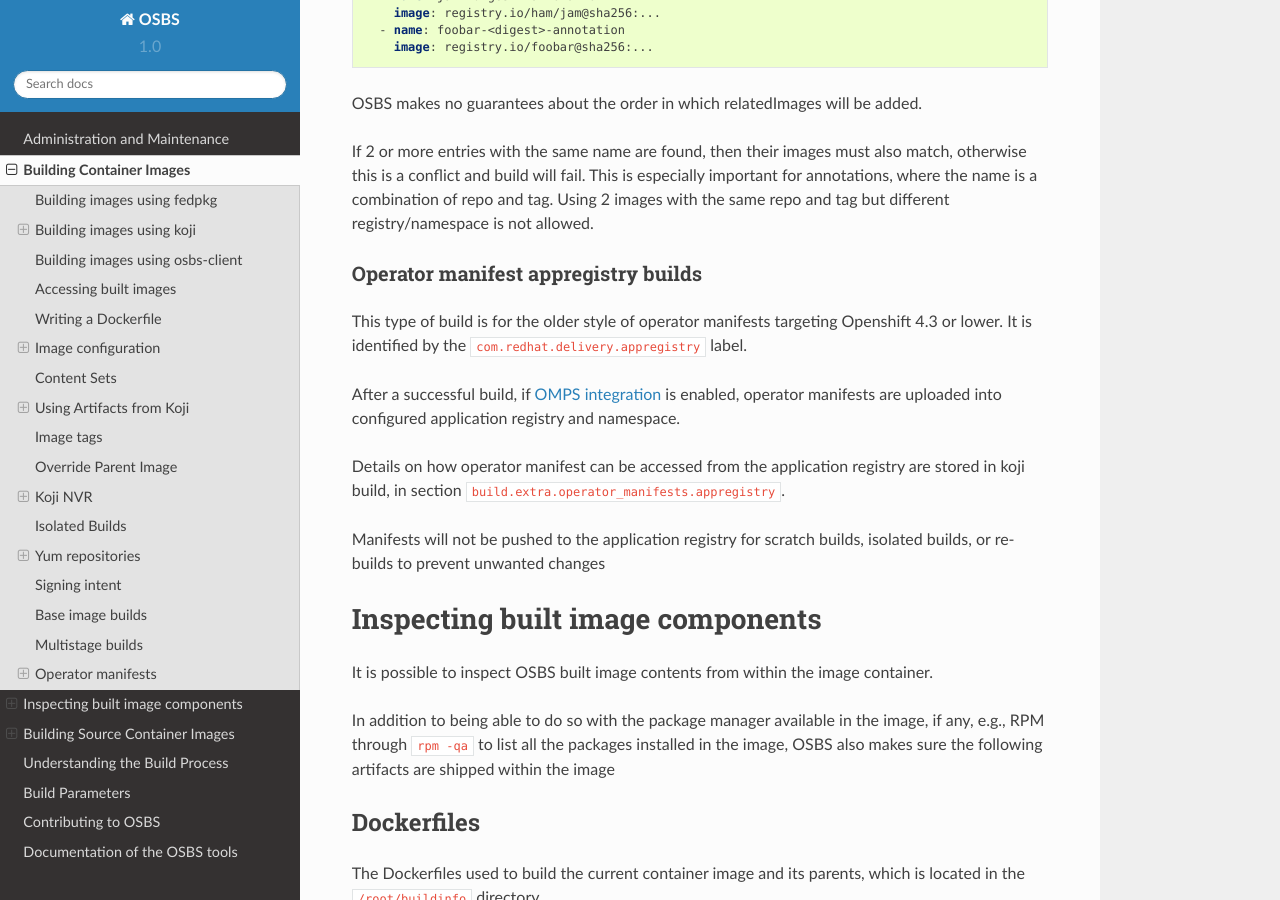
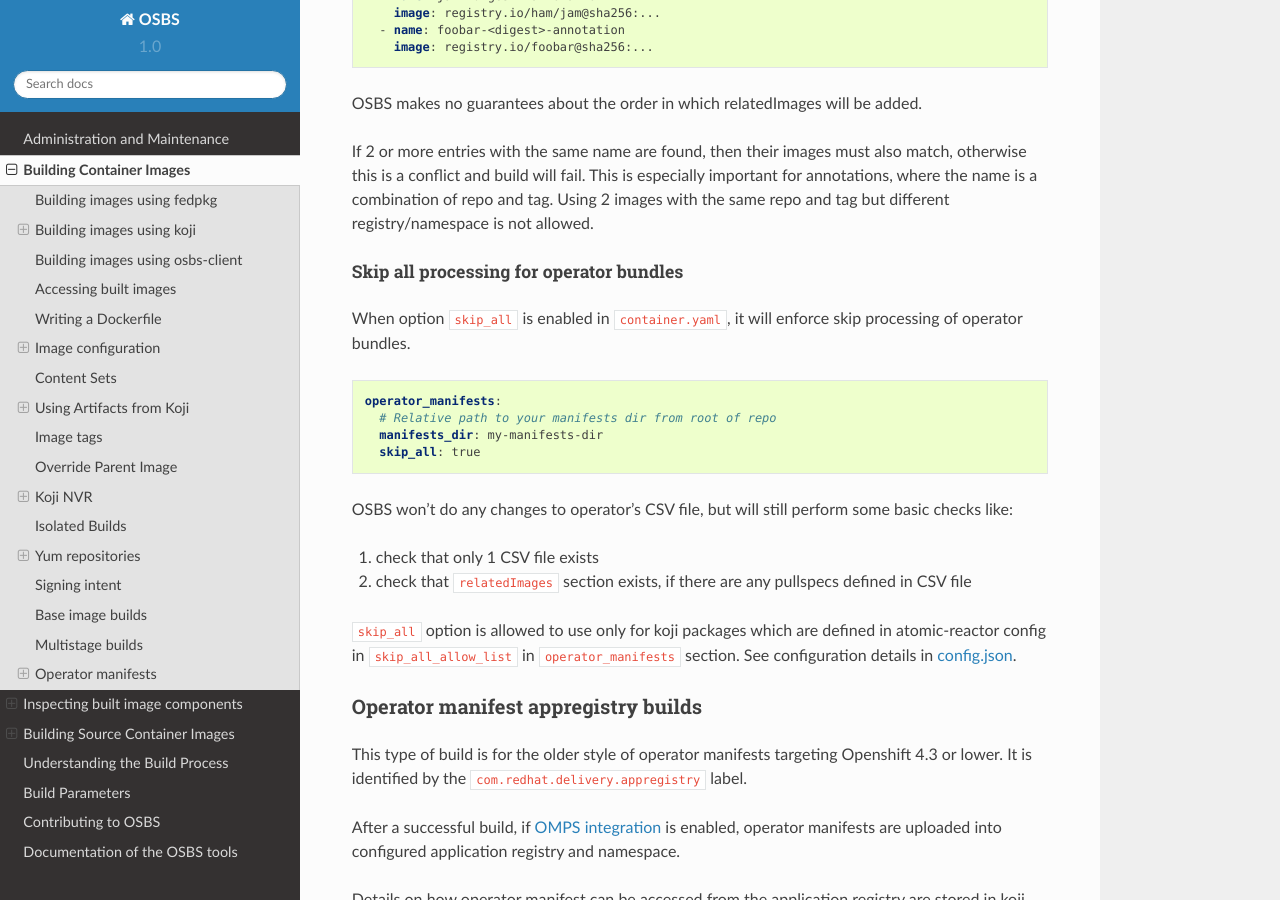
Before and after one commit to containerbuildsystem/osbs-docs, a Sphinx documentation site: the page built from docs/users.rst, in a window 1280 px wide and 900 px high, scrolled down 30433 px. Built offline with Sphinx 7.4.7 and the Read the Docs theme 2.0.0, drawn with Linux system fonts in a browser that asks for light colours.

Commit message:
Feature to allow bypassing all OSBS operator processing
* CLOUDBLD-2425

Signed-off-by: Robert Cerven <rcerven@redhat.com>

```diff
--- a/docs/users.rst
+++ b/docs/users.rst
@@ -1598,6 +1598,29 @@
 Using 2 images with the same repo and tag but different registry/namespace
 is not allowed.
 
+Skip all processing for operator bundles
+++++++++++++++++++++++++++++++++++++++++
+
+When option ``skip_all`` is enabled in ``container.yaml``, it will enforce skip
+processing of operator bundles.
+
+.. code-block:: yaml
+
+    operator_manifests:
+      # Relative path to your manifests dir from root of repo
+      manifests_dir: my-manifests-dir
+      skip_all: true
+
+OSBS won't do any changes to operator's CSV file, but will still perform some
+basic checks like:
+
+1. check that only 1 CSV file exists
+2. check that ``relatedImages`` section exists, if there are any pullspecs defined in CSV file
+
+``skip_all`` option is allowed to use only for koji packages which are defined in
+atomic-reactor config in ``skip_all_allow_list`` in ``operator_manifests`` section.
+See configuration details in `config.json`_.
+
 Operator manifest appregistry builds
 ~~~~~~~~~~~~~~~~~~~~~~~~~~~~~~~~~~~~
 
```
Also changed, not shown: docs/admins.rst (+7 -0 lines).
